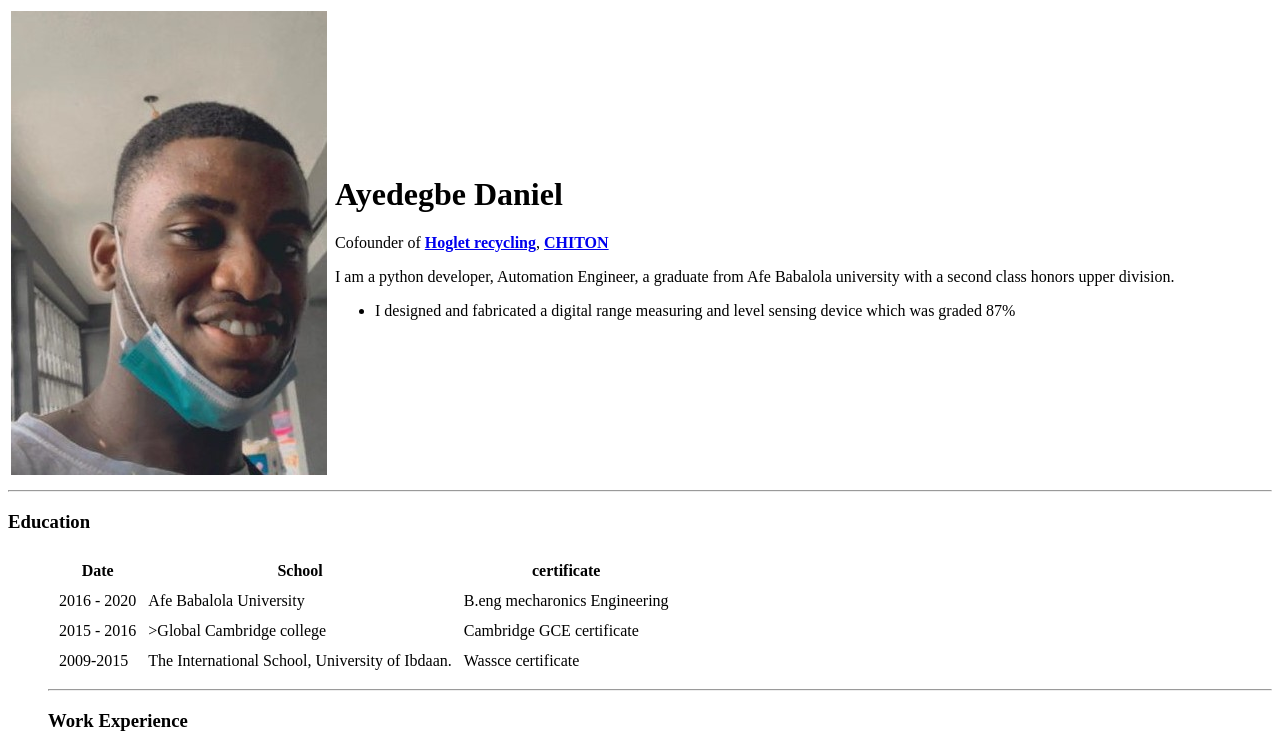
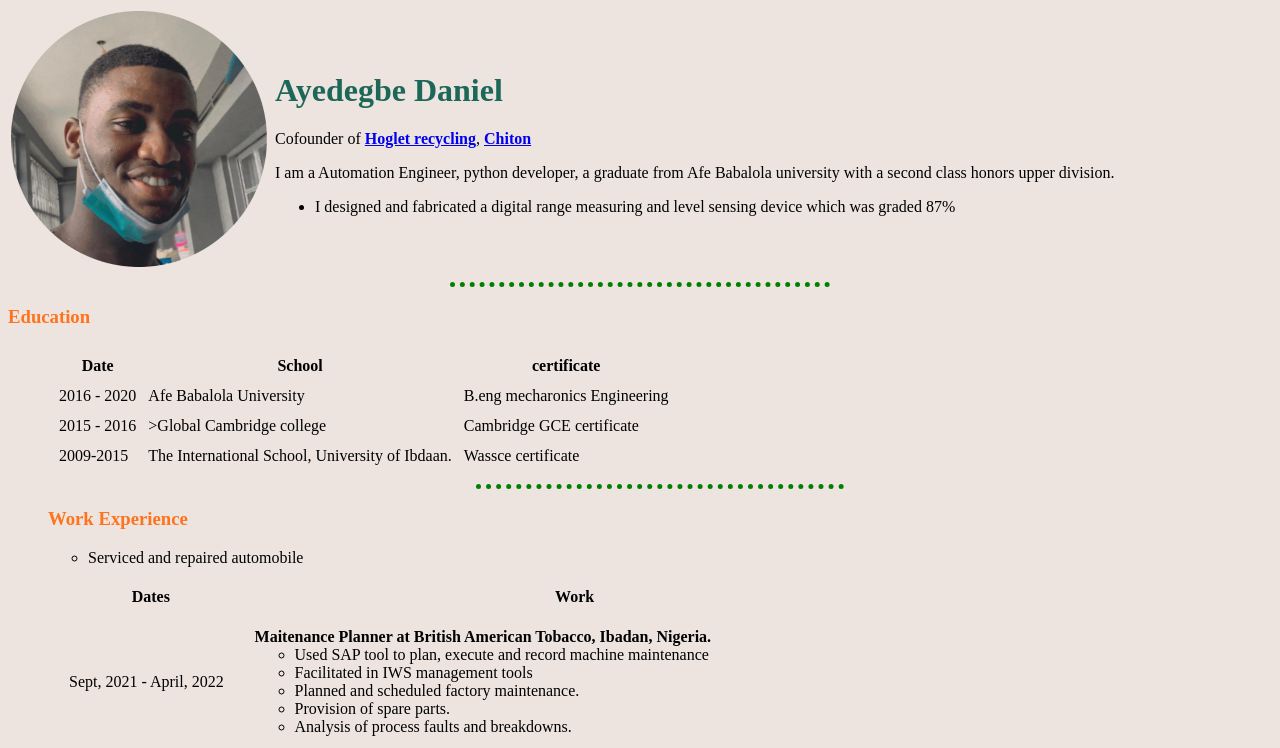
Before and after one commit to Ayedegbe/HTML-1, a plain HTML site: page index.html in a window 1280 px wide. Shown: the top 748 px of the page. Drawn offline with Linux system fonts and the light colour scheme.

Commit message:
CSS added

```diff
--- /dev/null
+++ b/Css/style.css
@@ -0,0 +1,16 @@
+body {
+    background-color: #EDE4E0;
+  }
+hr {
+  background-color: #EDE4E0;
+  border-style: dotted none none;
+  border-width: 5px;
+  border-color: green;
+  width: 30%;
+}
+h1 {
+  color: #1C6758
+}
+h3 {
+  color: #FF731D
+}
--- a/index.html
+++ b/index.html
@@ -4,19 +4,21 @@
   <head>
     <meta charset="utf-8">
     <title>Jibola's Personal Site</title>
+    <link rel="stylesheet" href="Css/style.css">
+
   </head>
 
   <body>
     <table>
       <tr>
-      <td> <img src="my image.jpeg" alt="my_data"></td>
+        <td> <img src="my image 2.png" alt="my_data"></td>
         <td></td>
         <td>
           <h1>Ayedegbe Daniel</h1>
           <p>
-          <en>Cofounder of <strong><a href="https://twitter.com/Ayedegbe_Daniel">Hoglet recycling</a></strong>, <strong><a href="https://chiton.com">CHITON</a></strong> </en>
+            <en>Cofounder of <strong><a href="https://twitter.com/Ayedegbe_Daniel">Hoglet recycling</a></strong>, <strong><a href="https://chiton.com">Chiton</a></strong> </en>
           </p>
-        <p>I am a python developer, Automation Engineer, a graduate from Afe Babalola university with a second class honors upper division.</p>
+          <p>I am a Automation Engineer, python developer, a graduate from Afe Babalola university with a second class honors upper division.</p>
           <ul>
             <li>I designed and fabricated a digital range measuring and level sensing device which was
               graded 87%</li>
```
Also changed, not shown: contact.html (+2 -1 lines), hobbies.html (+1 -0 lines), my image 2.png (added), my image.jpeg (deleted), my image.png (added). Lines whose indentation alone changed are shown as unchanged.
